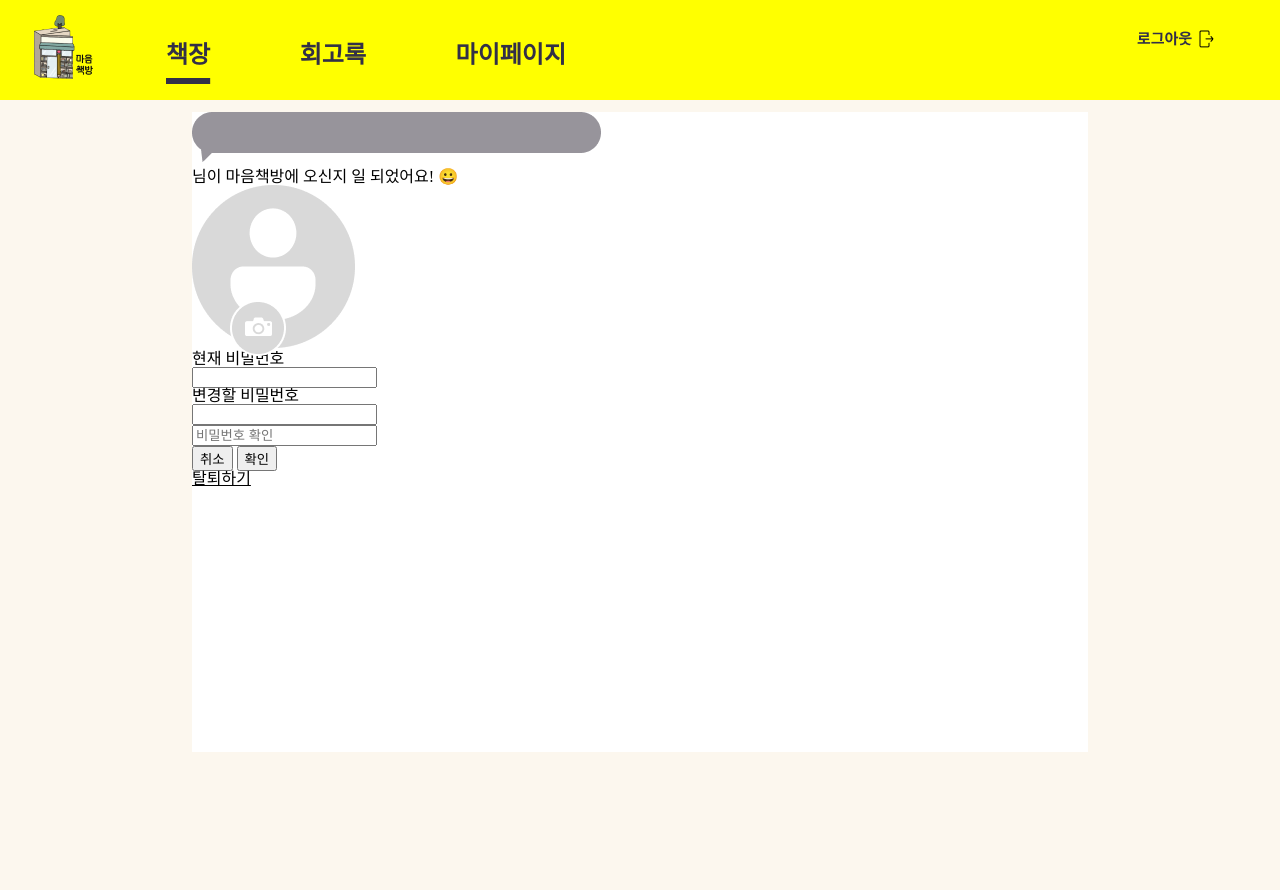
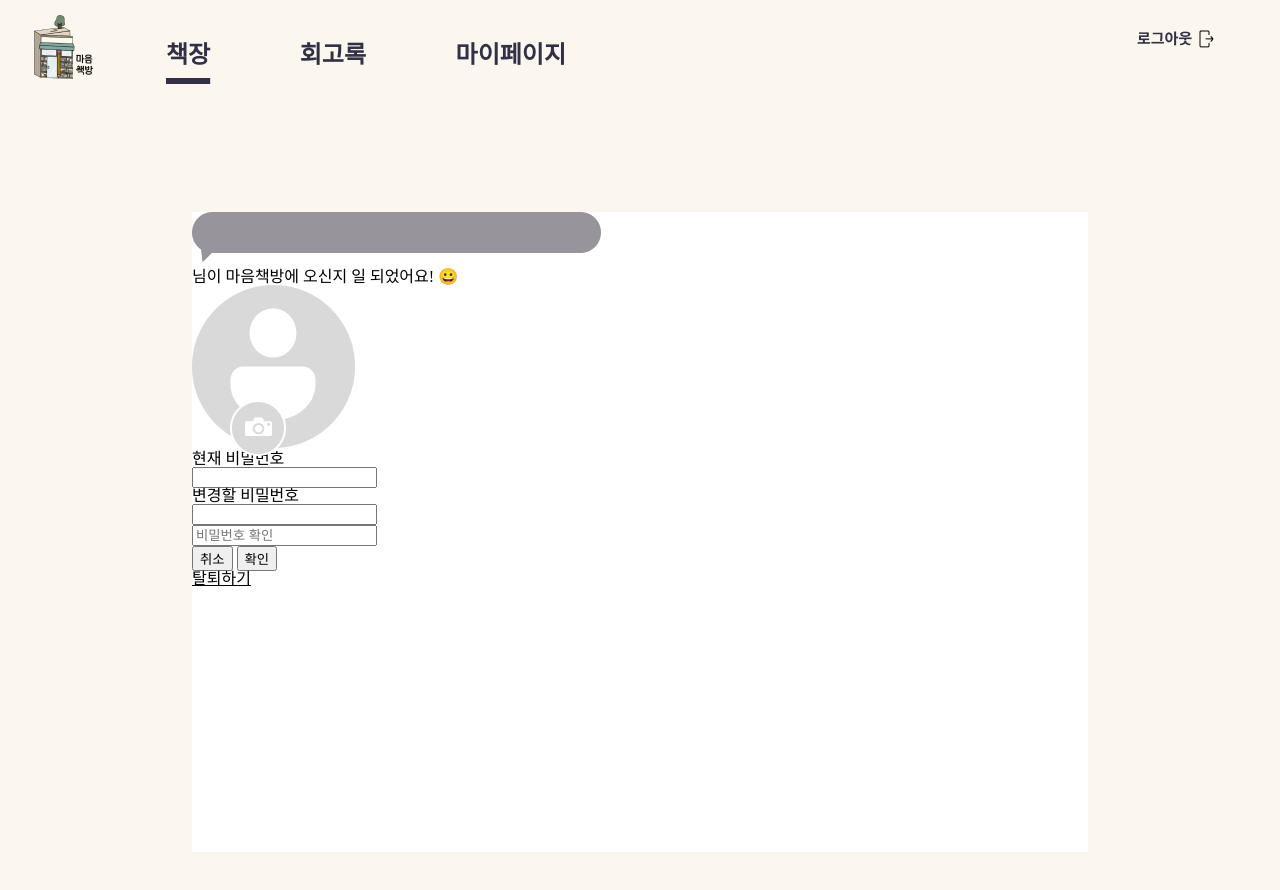
Before and after one commit to k-oyun/MindBook-FE, a plain HTML site: page html/mypage.html in a window 1280 px wide. Before the commit the page ends 800 px from the top, so only its background shows below. Drawn offline with Linux system fonts and the light colour scheme.

Commit message:
✨ feat : 마이페이지 기능 개발 #11

```diff
--- a/css/nav_bar.css
+++ b/css/nav_bar.css
@@ -3,7 +3,6 @@
 }
 
 .top-bar {
-    position: fixed;
     height: 100px;
     left: 0;
     right: 0;
@@ -11,7 +10,6 @@
     background-color: transparent;
     padding-bottom: 20px;
     z-index: 1;
-    background-color: yellow;
 }
 
 .logo {
```
